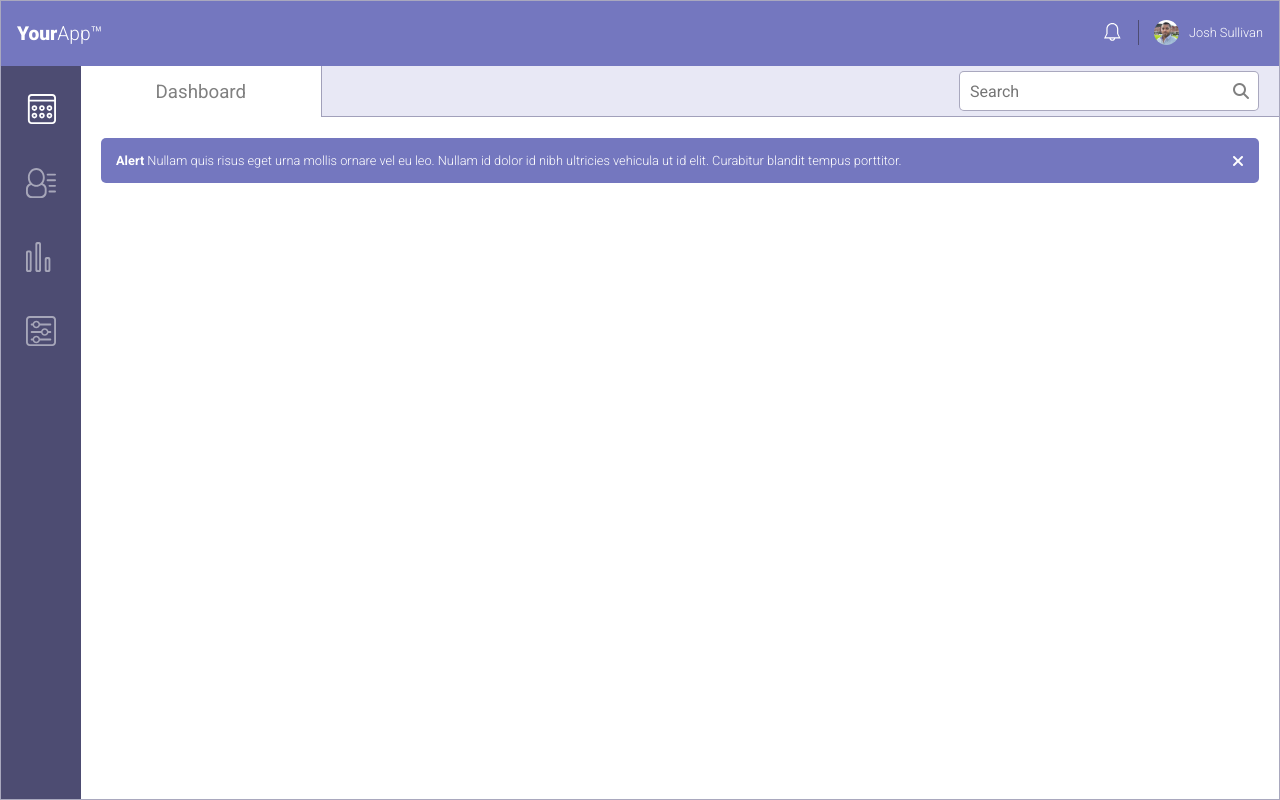
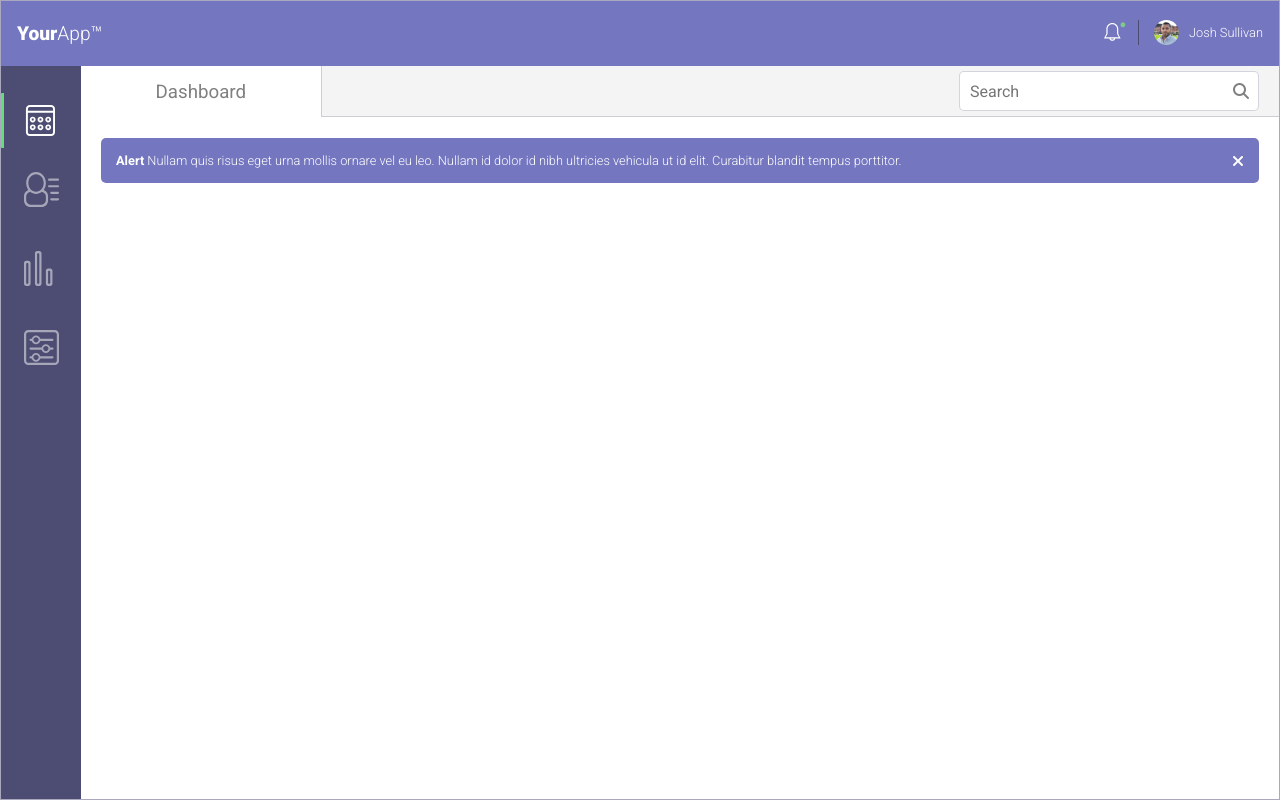
Before and after one commit to heidi37/fetd-project-7, a plain HTML site: page index.html in a window 1280 px wide. Drawn offline with Linux system fonts and the light colour scheme.

Commit message:
green bullet and green selected icon indicator styled

```diff
--- a/index.html
+++ b/index.html
@@ -17,6 +17,8 @@
                 <p class="logo"><span class="black">Your</span>App&trade;</p>
                 <div class="alert-profile-nav">
 
+                    <span id="green-bullet">&#8226;</span>
+
                     <svg id="bell-icon" version="1.1" id="Layer_1" xmlns="http://www.w3.org/2000/svg" xmlns:xlink="http://www.w3.org/1999/xlink" x="0px" y="0px"
                         viewBox="0 0 32 32" style="enable-background:new 0 0 32 32;" xml:space="preserve">
                     <style type="text/css">
@@ -30,6 +32,7 @@
                    </g>
                    </svg>
 
+
                     <img class="profile-image" src="images/member-4.jpg">
                     <p class="profile-name">Josh Sullivan</p>
                 </div>
@@ -37,7 +40,7 @@
         </header>
         <nav>
             <div id="icon-bar">
-
+                <div id="selected-icon-div">&nbsp;</div>
                 <div class="nav-icon">
                     <svg id="selected-icon" class="dashboard" version="1.1" id="Line_2" xmlns="http://www.w3.org/2000/svg" xmlns:xlink="http://www.w3.org/1999/xlink" x="0px" y="0px"
                 viewBox="0 0 32 32" style="enable-background:new 0 0 32 32;" xml:space="preserve">
--- a/styles.css
+++ b/styles.css
@@ -82,6 +82,15 @@ main {
     padding: 3px 15px 3px 0;
 }
 
+#green-bullet {
+    float:left;
+    color: #81C88E;
+    font-size: 1.6em;
+    position: relative;
+    left: 23px;
+    bottom: 8px;
+}
+
 .profile-image {
  width: 25px;
  border-radius: 50%;
@@ -113,8 +122,14 @@ main {
     opacity: .5;
 }
 
+
+
 #selected-icon{
-    opacity: 1;
+  opacity: 1;
+  border-bottom: 3px solid rgb(100, 221, 123);
+  border-radius: 1px;
+  padding-bottom: 15px;
+  padding-right: 1px;
 }
 
 .nav-icon {
@@ -128,11 +143,11 @@ main {
 */
 
 #search-tab {
-    background-color: rgba(116, 118, 191, 0.164);
+    background-color: rgba(231, 231, 231, 0.459);
     padding: 20px;
     text-align: center;
-    border-left: 1px rgba(123, 122, 156, 0.651) solid;
-    border-bottom: 1px rgba(123, 122, 156, 0.651) solid;
+    border-left: 1px rgba(123, 122, 156, 0.322) solid;
+    border-bottom: 1px rgba(123, 122, 156, 0.322) solid;
 }
 #dashboard-tab {
     padding-top: 20px;
@@ -142,7 +157,7 @@ input {
     border-radius: 5px;
     height: 40px;
     width: 300px;
-    border: 1px rgba(123, 122, 156, 0.651) solid;
+    border: 1px rgba(123, 122, 156, 0.322) solid;
     font-size: 1em;
     padding-left: 10px;
 }
@@ -194,7 +209,8 @@ input {
         justify-content: flex-start;
     }
     .nav-icon svg {
-        padding: 20px 0;
+        padding: 20px 20px;
+        width: 75px;
     }
     #search-tab {
         float: right;
@@ -207,6 +223,13 @@ input {
         display: inline-block;
         padding: 15px;
     }
+
+    #selected-icon{
+        border-left: 3px solid rgb(100, 221, 123);
+        border-bottom: none;
+        padding: 12px 30px 12px 20px;
+        width: 84px;
+      }
 }
 
 @media (min-width: 1024px) {
```
